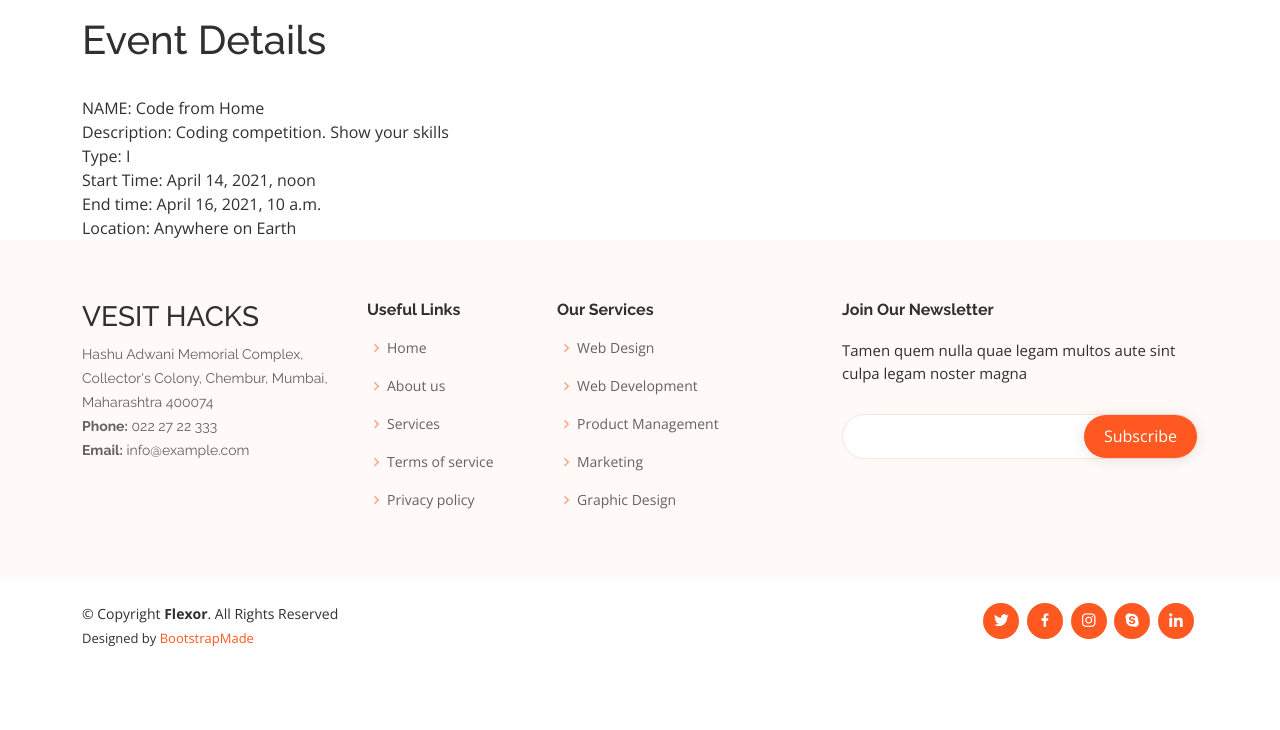
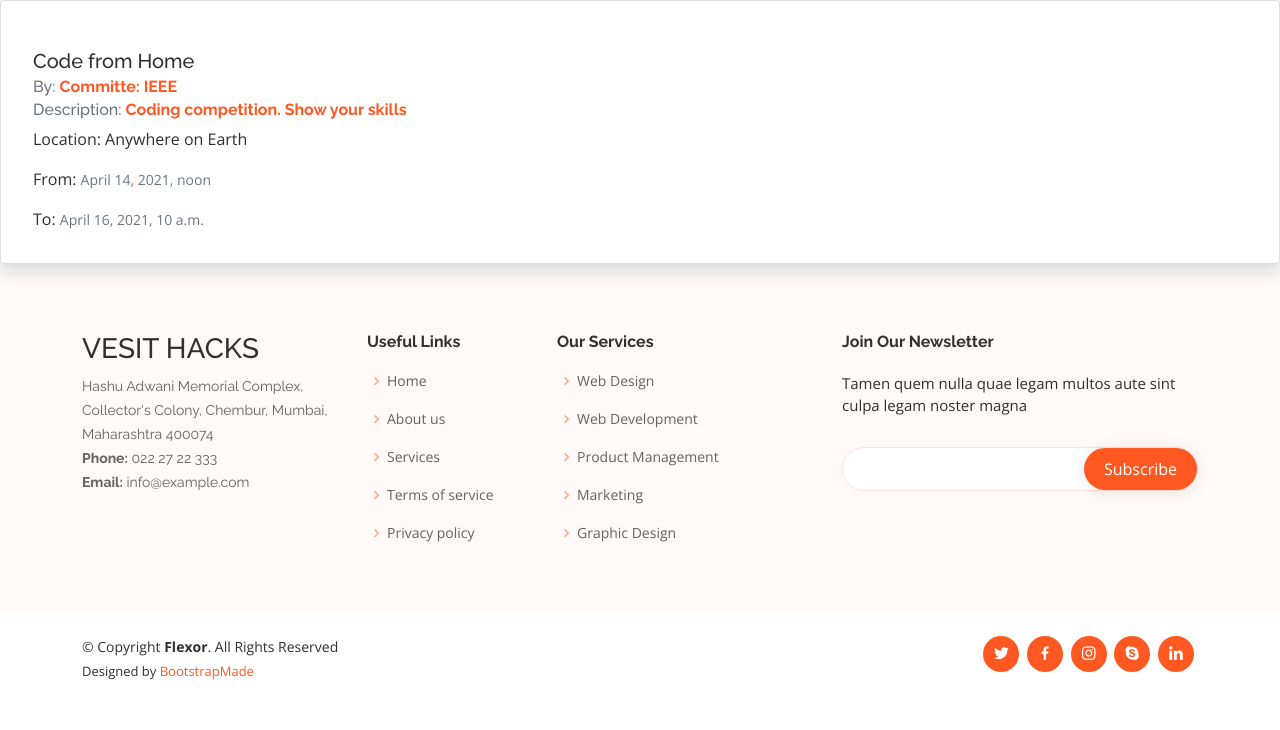
Before and after one commit to samarthsewlani/VesitHacks, a Django app: page /event/2 in a window 1280 px wide. Shown: the part 70-800 px from the top of the page. Run offline with Django 3.2, Linux system fonts and the light colour scheme; data comes from the database, SQL or seed files in the repository; some libraries are stand-ins or nearby versions.

Commit message:
Final Push

```diff
--- a/vesit/templates/vesit/event_detail.html
+++ b/vesit/templates/vesit/event_detail.html
@@ -1,19 +1,28 @@
 {% extends "vesit/base.html" %}
 
 {% block home %}
-<div class="container">
+<div class="card shadow p-3 mb-2 bg-white rounded w-100">
     <div class="row pt-3 justify-content-center">
         <div class="col-8 w-100">
-           <h1> Event Details </h1>
-           <br>
-            NAME: {{ event.name }}<br>
-            Description: {{ event.description }} <br>
-            Type: {{ event.event_type }} <br>
-            Start Time: {{ event.start_time }}<br>
-            End time: {{ event.end_time }} <br>
-            Location: {{ event.location }} <br>
+    <div class="card-body">
+        <div class="row">
+            <div class="col-sm-12 col-md-10 col-lg-10 col-xl-10">
+                <h5 class="card-title">{{ event.name }}</h5>
+            </div>
+        </div>
+        {% if event.committee %}
+        <h6 class="card-subtitle mb-2 text-muted">By: <a style="position: relative;" href="" class="text-decoration-none"><strong>{{ event.committee }}</strong></a> </h6>
+        {% else %}
+        <h6 class="card-subtitle mb-2 text-muted">By: <a style="position: relative;" href="" class="text-decoration-none"><strong>{{ event.council }}</strong></a> </h6>
+        {% endif %}
+        <h6 class="card-subtitle mb-2 text-muted">Description: <a style="position: relative;" href="" class="text-decoration-none"><strong>{{ event.description }}</strong></a> </h6>
+        <p class="card-text">Location: {{ event.location }}</p>
 
-        </div>
+        <p class="card-text">From: <small class="text-muted">{{ event.start_time }}</small></p>
+        <p class="card-text">To: <small class="text-muted">{{ event.end_time }}</small></p>
+
+    </div>
+    </div>
     </div>
 </div>
 
```
